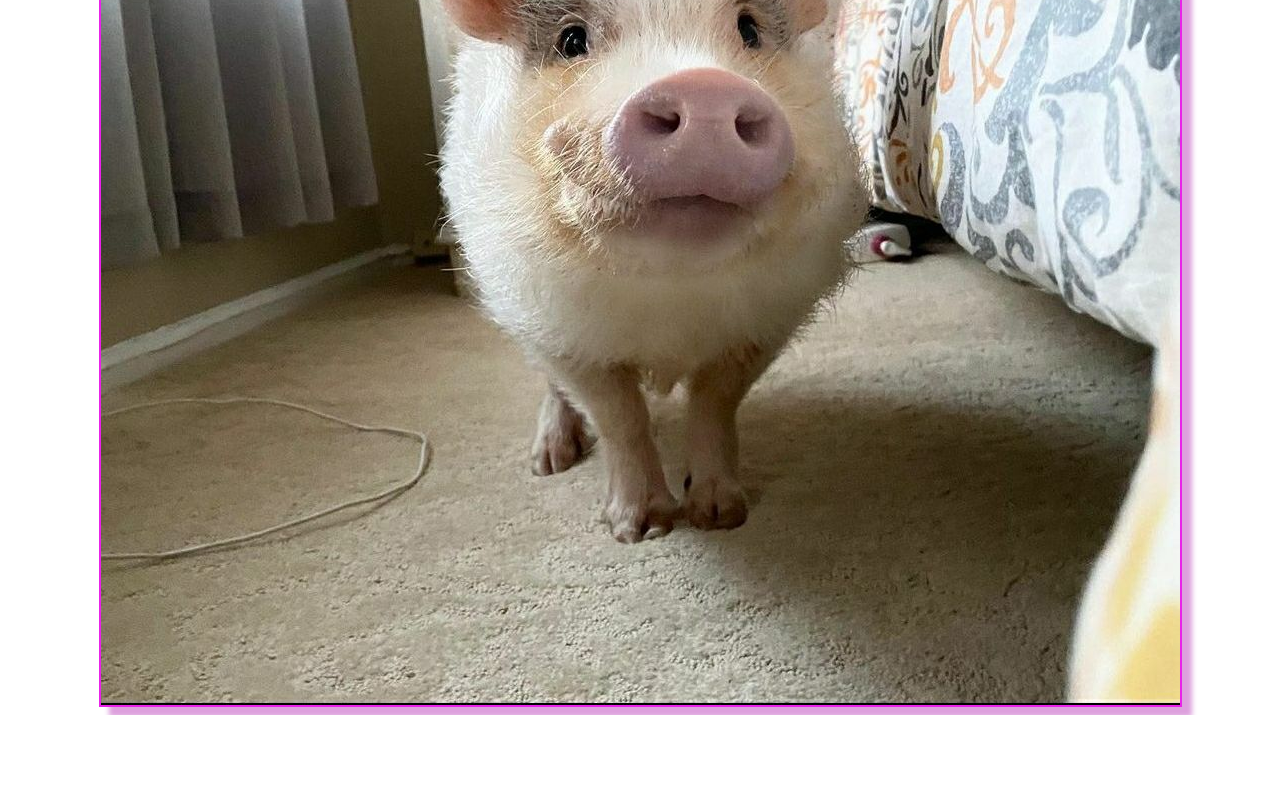
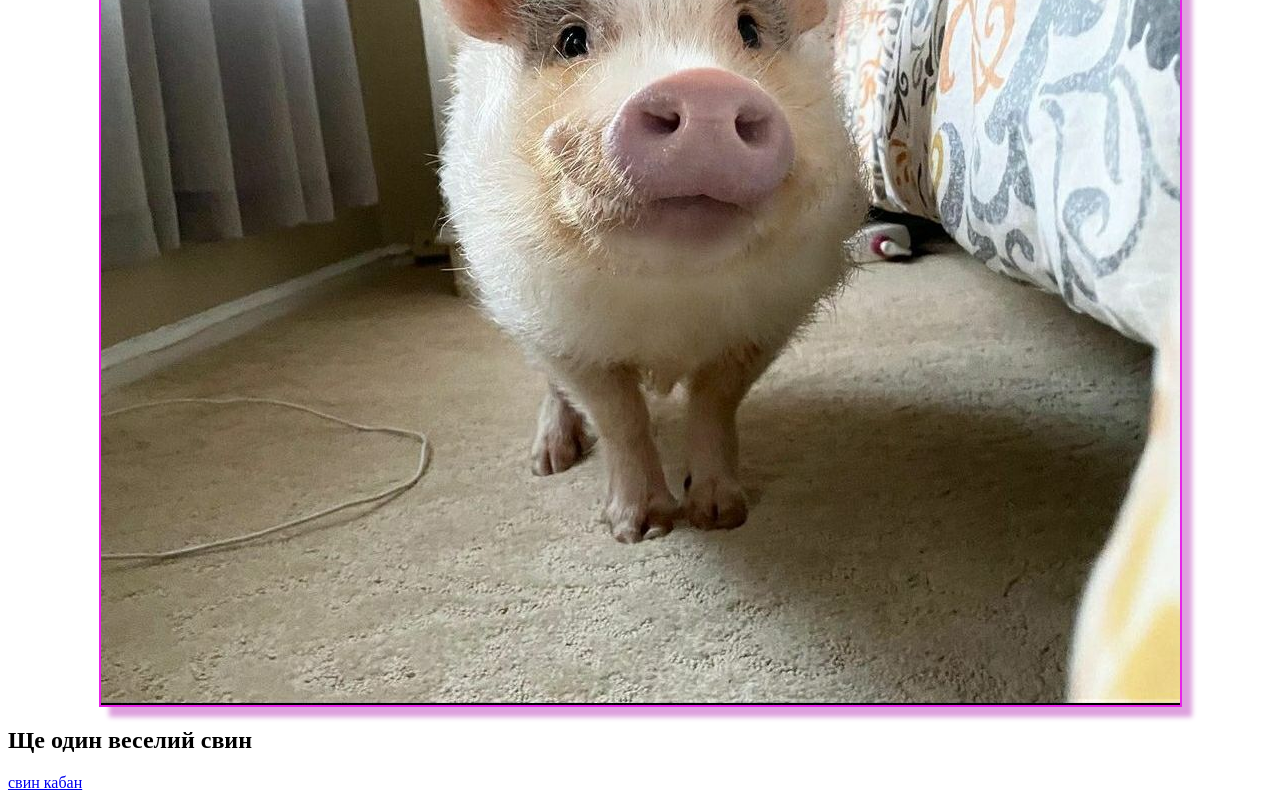
Before and after one commit to DarknestCv/First-git-dz, a plain HTML site: page index.html in a window 1280 px wide. Shown: the part 510-1310 px from the top of the page. Before the commit the page ends 1225 px from the top, so only its background shows below. Drawn offline with Linux system fonts and the light colour scheme.

Commit message:
added link for  pig

```diff
--- a/index.html
+++ b/index.html
@@ -13,6 +13,8 @@
     <div class="bob">
         <img src="./1684558106138554300.jpg" alt="">
     </div>
+    <h2>Ще один веселий свин</h2>
+    <a href="https://pikabu.ru/story/milyiy_svin_6251908"> свин кабан</a>
 </body>
 
 </html>
```
